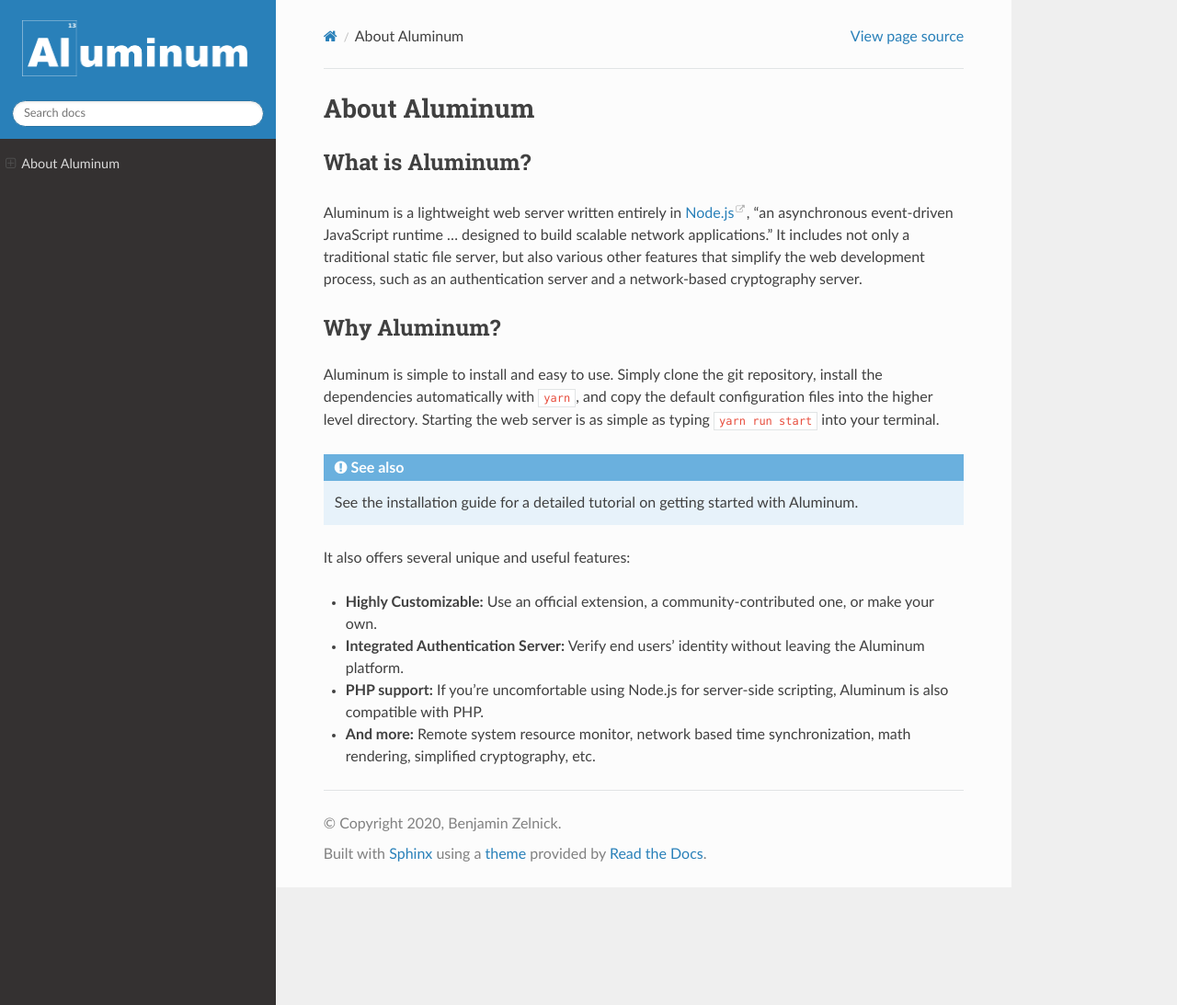
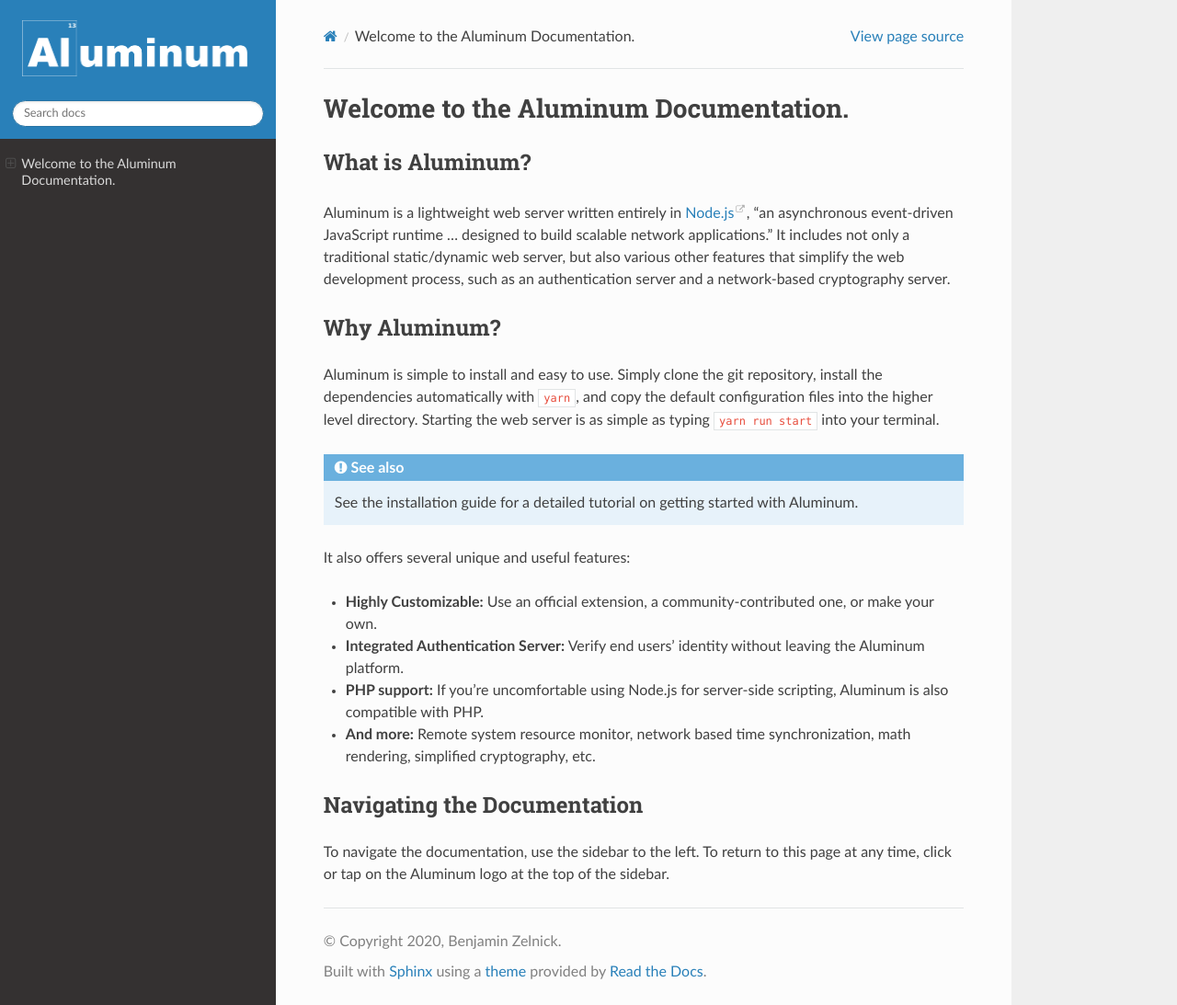
Before and after one commit to aluminumjs/aluminum, a Sphinx documentation site: the page built from docs/index.rst, in a window 1280 px wide and 1093 px high. Shown: the whole window at 92% size. Built offline with Sphinx 7.4.7 and the Read the Docs theme 2.0.0, drawn with Linux system fonts in a browser that asks for light colours.

Commit message:
[DOCS] General updates
- Changed "About Aluminum" to "Welcome to the Aluminum Documentation" on the homepage
- Added "/dynamic" to "What is Aluminum?" section of the homepage, as Aluminum will be able to serve both static and dynamic web pages; changed "file" to "web" under the same section
- Modified toctree directives in /docs/index.rst (see the diff for details): changed title, added another toctree, etc.

```diff
--- a/docs/index.rst
+++ b/docs/index.rst
@@ -3,14 +3,14 @@
    You can adapt this file completely to your liking, but it should at least
    contain the root `toctree` directive.
 
-**************
-About Aluminum
-**************
+**************************************
+Welcome to the Aluminum Documentation.
+**************************************
 
 What is Aluminum?
 =================
 
-Aluminum is a lightweight web server written entirely in `Node.js <https://www.nodejs.org>`_, "an asynchronous event-driven JavaScript runtime ... designed to build scalable network applications." It includes not only a traditional static file server, but also various other features that simplify the web development process, such as an authentication server and a network-based cryptography server.
+Aluminum is a lightweight web server written entirely in `Node.js <https://www.nodejs.org>`_, "an asynchronous event-driven JavaScript runtime ... designed to build scalable network applications." It includes not only a traditional static/dynamic web server, but also various other features that simplify the web development process, such as an authentication server and a network-based cryptography server.
 
 Why Aluminum?
 =============
@@ -26,8 +26,21 @@
 * **PHP support:** If you're uncomfortable using Node.js for server-side scripting, Aluminum is also compatible with PHP.
 * **And more:** Remote system resource monitor, network based time synchronization, math rendering, simplified cryptography, etc.
 
+Navigating the Documentation
+============================
+
+To navigate the documentation, use the sidebar to the left. To return to this page at any time, click or tap on the Aluminum logo at the top of the sidebar.
+
 
 .. toctree::
    :maxdepth: 2
-   :caption: Contents:
+   :caption: General Documentation
    :numbered:
+
+
+
+.. toctree::
+   :maxdepth: 2
+   :caption: Documentation by Feature
+   :numbered:
+   :hidden:
```
